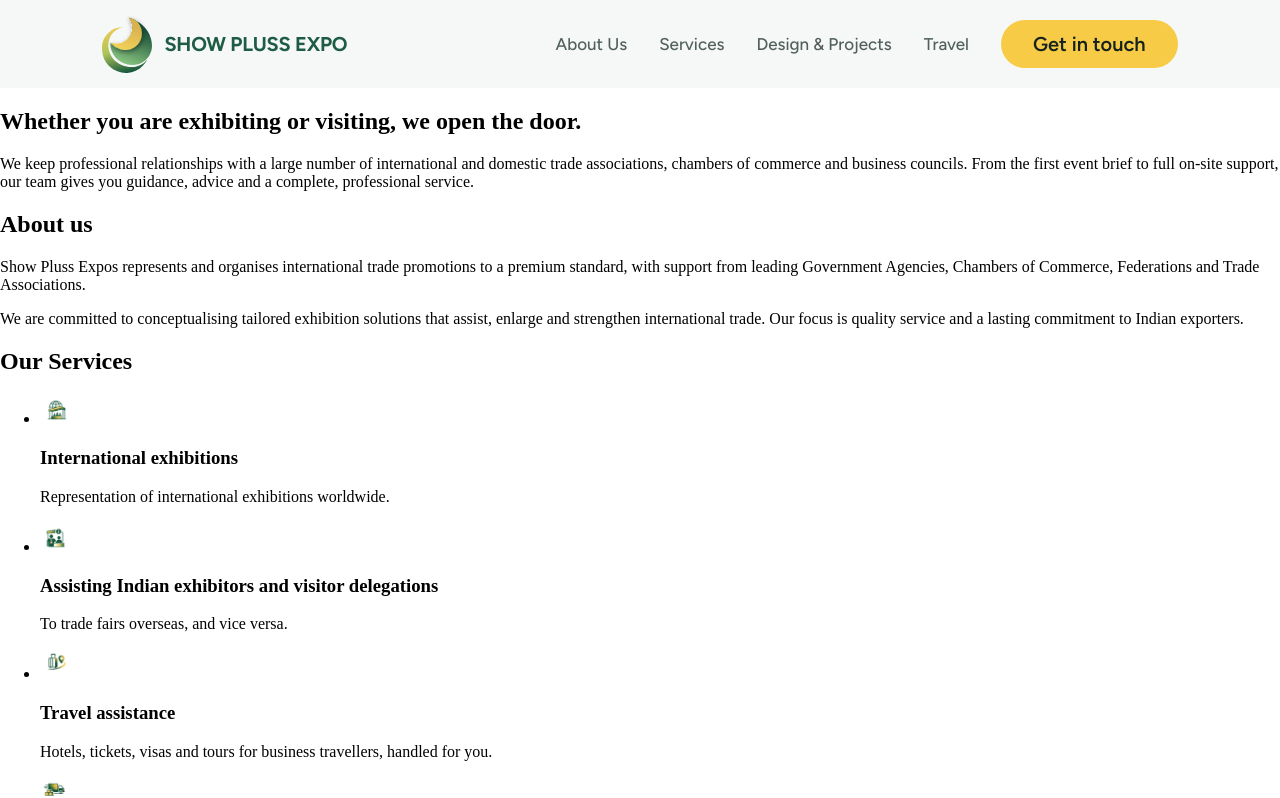
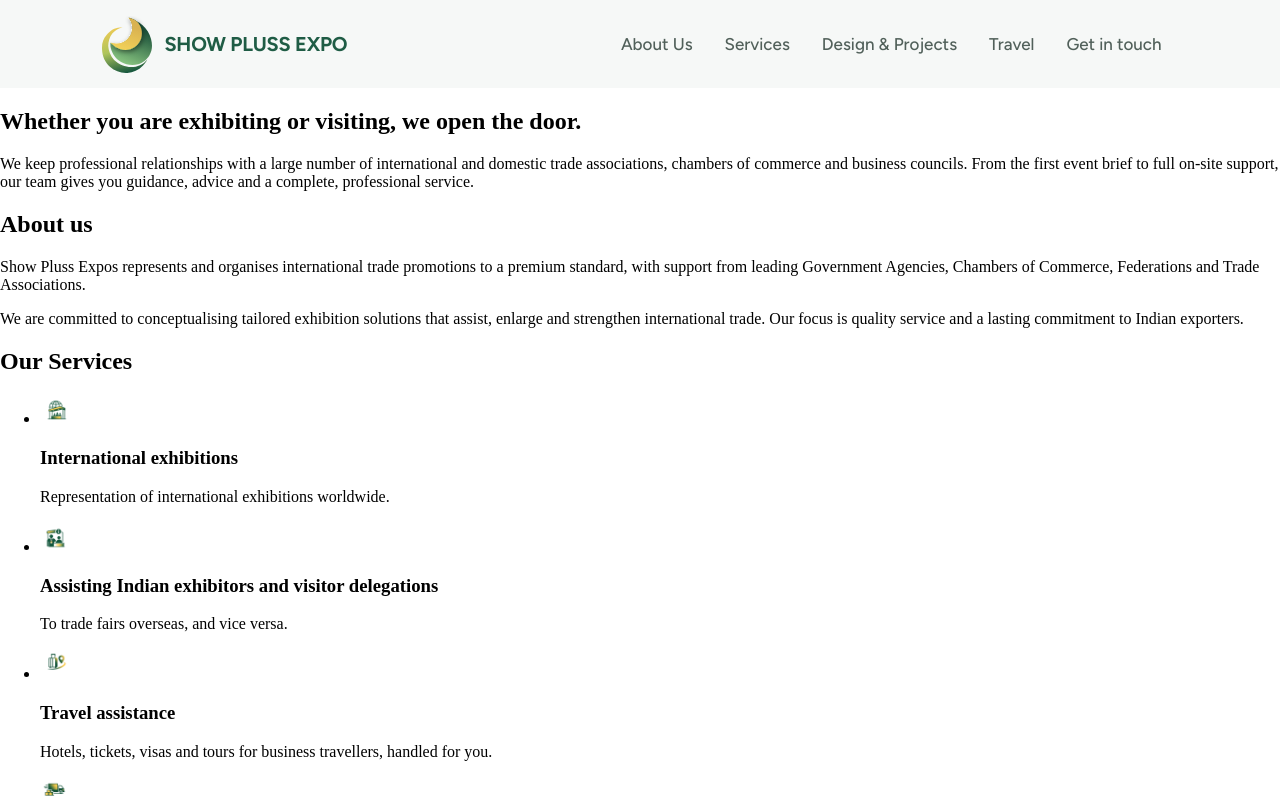
Before and after one commit to kasaxena5/showpluss, a Next.js app in the folder Web/: page / in a window 1280 px wide. Shown: the top 798 px of the page. Built offline with nearby package versions, Linux system fonts and the light colour scheme.

Commit message:
Navbar complete

```diff
--- a/Web/src/components/layout/Nav.tsx
+++ b/Web/src/components/layout/Nav.tsx
@@ -31,7 +31,7 @@ export default function Nav() {
           <Link href={ROUTES.sections.travel} className="navbar-link">Travel</Link>
         </li>
         <li>
-          <Link href={ROUTES.sections.contact} className="navbar-cta">Get in touch</Link>
+          <Link href={ROUTES.sections.contact} className="navbar-link">Get in touch</Link>
         </li>
       </ul>
     </nav>
--- a/Web/src/styles/nav.css
+++ b/Web/src/styles/nav.css
@@ -34,32 +34,51 @@
 .navbar-links {
   display: flex;
   align-items: center;
-  gap: var(--space-32);
+  gap: 0;
   margin: 0;
   padding: 0;
   list-style: none;
 }
 
 .navbar-link {
+  display: inline-flex;
+  align-items: center;
+  justify-content: center;
+  padding: var(--space-10) var(--space-16);
+  border-radius: var(--radius-pill);
+  background-color: transparent;
   color: var(--color-muted);
   font-size: var(--font-size-body-regular);
   font-weight: var(--font-weight-medium);
   line-height: var(--line-height-body-regular);
   text-decoration: none;
   white-space: nowrap;
+  transition:
+    background-color 180ms ease,
+    color 180ms ease,
+    font-size 180ms ease,
+    padding-inline 180ms ease,
+    transform 180ms ease;
 }
 
-.navbar-cta {
-  display: inline-flex;
-  align-items: center;
-  justify-content: center;
-  padding: var(--space-14) var(--space-32);
-  border-radius: var(--radius-pill);
-  background: var(--color-yellow);
+.navbar-link:hover,
+.navbar-link:focus-visible {
+  padding-inline: var(--space-24);
+  background-color: var(--color-yellow);
   color: var(--color-ink);
   font-size: var(--font-size-h3);
-  font-weight: var(--font-weight-semibold);
-  line-height: var(--line-height-button);
-  text-decoration: none;
-  white-space: nowrap;
+  transform: translateY(-2px);
 }
+
+.navbar-link:active {
+  transform: translateY(0);
+}
+
+@media (prefers-reduced-motion: reduce) {
+  .navbar-link,
+  .navbar-link:hover,
+  .navbar-link:focus-visible {
+    transition: none;
+    transform: none;
+  }
+}
```
